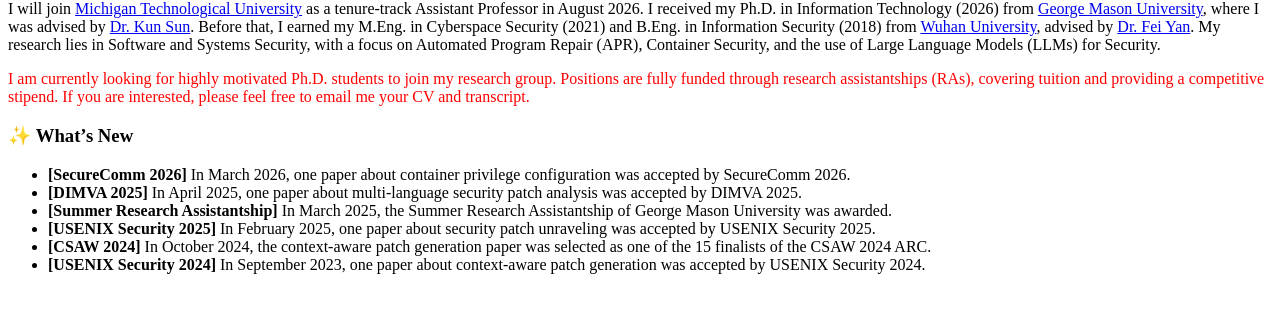
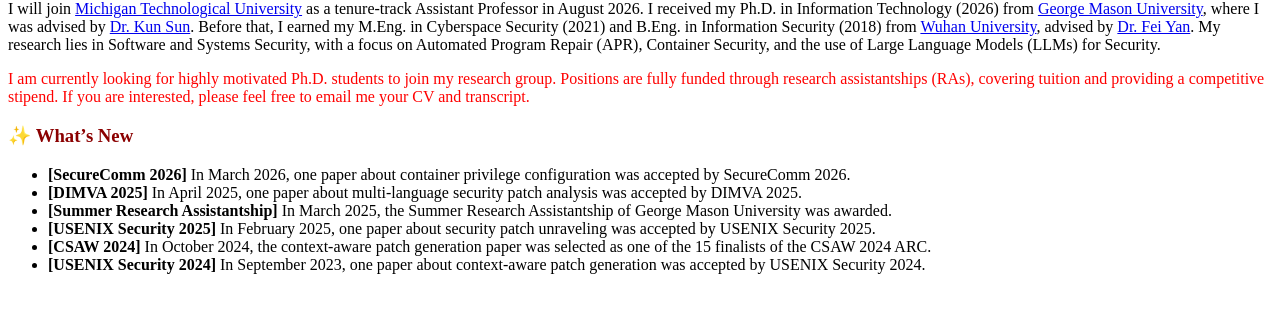
Before and after one commit to YunlongXing/yunlongxing.github.io, a Jekyll site: the page built from _pages/includes/intro.md, in a window 1280 px wide. Shown: the part 383-696 px from the top of the page. Built offline with Jekyll 4.4.1, drawn with Linux system fonts in a browser that asks for light colours; our own code applies the rules of GitHub Pages for plain Markdown files.

Commit message:
Change section title color and update text
Updated section title and modified text color.

```diff
--- a/_pages/includes/intro.md
+++ b/_pages/includes/intro.md
@@ -3,7 +3,7 @@ I will join [Michigan Technological University][Michigan Technological Universit
 <span style="color:red">I am currently looking for highly motivated Ph.D. students to join my research group. Positions are fully funded through research assistantships (RAs), covering tuition and providing a competitive stipend. If you are interested, please feel free to email me your CV and transcript.</span>
 
 
-# ✨ What’s New
+# ✨ <span style="color: darkred;">What’s New</span>
 - **[SecureComm 2026]** In March 2026, one paper about container privilege configuration was accepted by SecureComm 2026.
 - **[DIMVA 2025]** In April 2025, one paper about multi-language security patch analysis was accepted by DIMVA 2025.
 - **[Summer Research Assistantship]** In March 2025, the Summer Research Assistantship of George Mason University was awarded.
```
